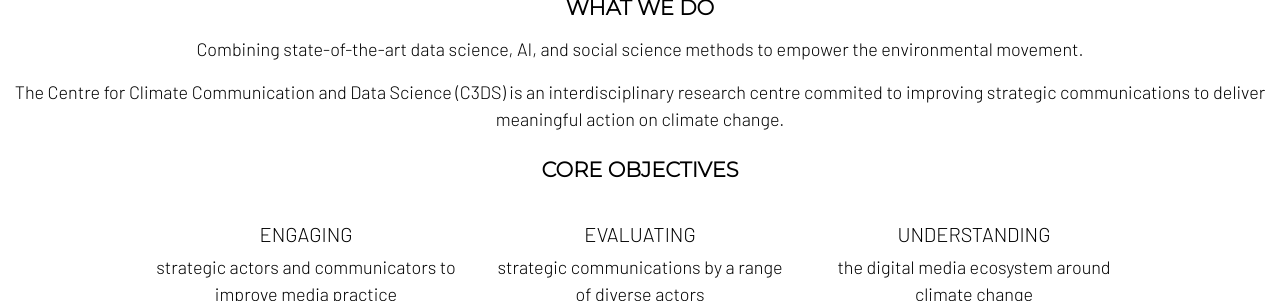
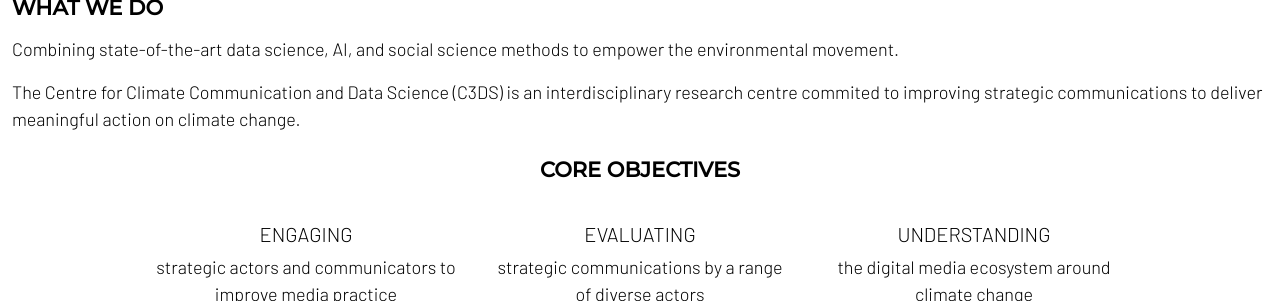
Before and after one commit to llewellynksj/c3ds, a Django app: page / in a window 1280 px wide. Shown: the part 122-423 px from the top of the page. Run offline with Django 3.2, Linux system fonts and the light colour scheme; data that the repository does not hold is empty; some libraries are stand-ins or nearby versions.

Commit message:
Add updated google fonts import

```diff
--- a/home/templates/home.html
+++ b/home/templates/home.html
@@ -2,7 +2,7 @@
 
 {% block content %}
 
-    <div class="body-content">
+    <div class="">
 
         <!-- Carousel -->
         <section>
@@ -36,23 +36,27 @@
         </section>
 
         <!-- Overview -->
-        <section class="container-fluid">
-            <div class="text-center">
+        <section class="container-fluid body-content">
+            <div class="text-left">
                 <h1 class="my-3"><strong>What we do</strong></h1>
                 <p>Combining state-of-the-art data science, AI, and social science methods to empower the environmental movement.</p>
                 <p>The Centre for Climate Communication and Data Science (C3DS) is an interdisciplinary research centre commited to improving strategic communications to deliver meaningful action on climate change.</p>
             </div>
             <!-- <div class=""> -->
-                <div class="row row-cols-sm-2 card-container">
+                <div class="row card-container">
                     {% for item in overview_card_objects %}
-                        <div class="card-body col">
+                        <div class="card-body col-12 col-sm-6">
                             <a href="#" class="">
                                 <h2 class="card-title">{{ item.title }}</h2>
                                 <img src="{{ item.card_image.url }}" alt="">
                                 <p>{{ item.summary }}</p>
                             </a>
                         </div>
+                        {% if forloop.counter|divisibleby:2 %}
+                            <div class="row">
+                        {% endif %}
                     {% endfor %}
+                            </div>
                 </div>
             <!-- </div> -->
         </section>
--- a/static/css/style.css
+++ b/static/css/style.css
@@ -1,13 +1,8 @@
-@import url('https://fonts.googleapis.com/css2?family=Barlow:wght@200;300&family=Montserrat:ital,wght@0,200;0,300;1,300&display=swap');
+@import url('https://fonts.googleapis.com/css2?family=Barlow:wght@200;300&family=Montserrat:ital,wght@0,200;0,300;0,500;1,300&display=swap');
 
 body {
     font-family: Barlow , sans-serif;
     color: black;
-}
-
-.body-content, .navbar {
-    /* max-width: 1400px; */
-    margin: auto;
 }
 
 .navbar, footer {
@@ -65,10 +60,14 @@
 }
 
 /* Overview */
-.card-container {
-    margin: auto;
+.body-content {
     max-width: 1400px;
 }
+/* .card-container {
+    margin: auto;
+    max-width: 800px;
+    overflow: hidden;
+} */
 
 .card-title {
     text-align: left;
```
